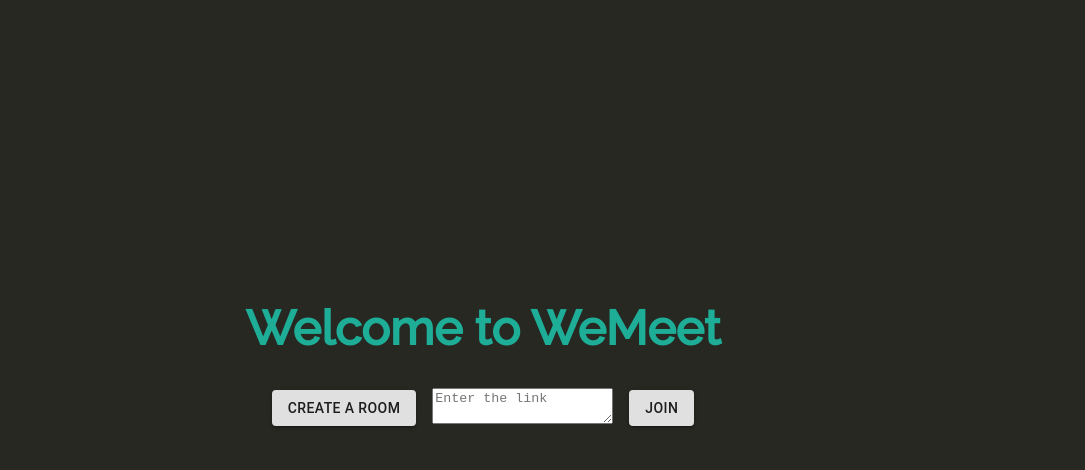
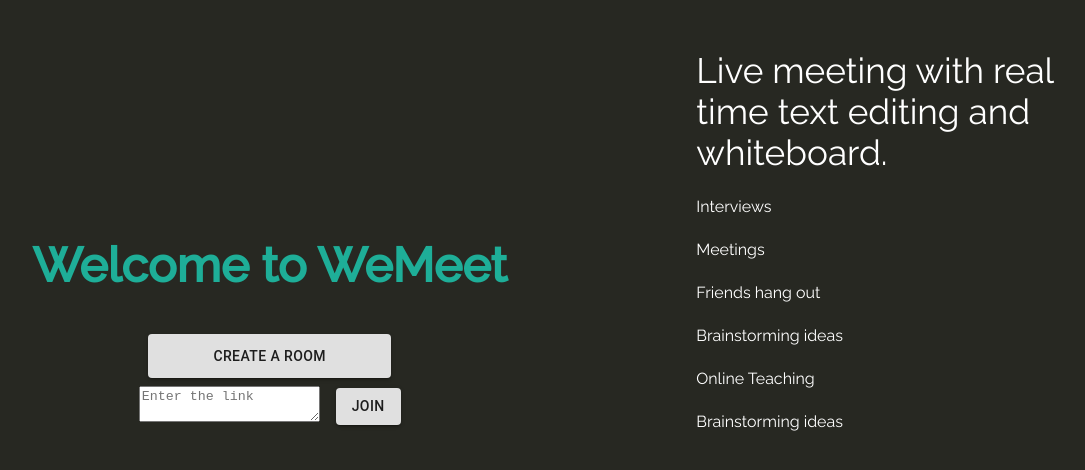
Before and after one commit to Sayak-0512/WeConnect, a React (Create React App) app in the folder client/: page / in a window 1280 px wide. Shown: the top 470 px of the page, without its empty margins (157-1242 px from the left). Built offline with nearby package versions, Linux system fonts and the light colour scheme; the HTML template or start-up script is replaced by a standard one; a web font is replaced by a local one.

Commit message:
Homepage

```diff
--- a/client/src/components/AllApps.js
+++ b/client/src/components/AllApps.js
@@ -87,11 +87,7 @@
                       <TextEditor />
                     </Grid>
                   </Grid>
-                  {/*
-                  #3498db
-                  #ddba00
-                  #ADEFD1FF
-                  */}
+
               </Grid>
               <div className="bottomToolbar">
                 <Grid container alignItems="center">
--- a/client/src/components/Container.js
+++ b/client/src/components/Container.js
@@ -22,7 +22,8 @@
     const [color,setColor] = useState("#000000")
     const [brushsize,setBrushsize] = useState(5)
     const [lastColor,setLastColor] = useState('white')
-    const [lastSize,setLastSize] = useState(10);
+    const [lastSize,setLastSize] = useState(30);
+    const [clearScreenTrue, setclearScreenTrue] = useState(false)
     console.log(color,brushsize,"CB");
     const [age, setAge] = React.useState('');
   const handleChange = (event) => {
@@ -43,17 +44,23 @@
                     <option>30</option>
                 </select>
             </div> */}
-            <Grid container direction="row" spacing={2} justify="center" alignItems="center">
+            <Grid container direction="row" spacing={5} justify="center" alignItems="center">
                 <Grid item>
                     <input type="color" value={color} onChange={(e)=>setColor(e.target.value)}/>
                 </Grid>
+                {/* <Grid item style={{fontWeight:500}}>
+                    BRUSH SIZE:
+                </Grid> */}
+
+                <Grid item container xs={4} alignItems="center" justify="right">
                     <Grid item>
-                    Brush size:
+                    <div style={{fontWeight:500}}>BRUSH SIZE:</div>
                     </Grid>
+                    <Grid item>
 
-                <Grid item >
                         <FormControl variant="outlined" className={classes.margin} >
                         {/* <InputLabel id="demo-customized-select-label"></InputLabel> */}
+
                         <Select
                         style={{height:"30px"}}
                         labelId="demo-customized-select-label"
@@ -70,20 +77,10 @@
                         <MenuItem value={30}>30</MenuItem>
                         </Select>
                     </FormControl>
-                        {/* <FormControl className={classes.margin}>
-                            <InputLabel htmlFor="demo-customized-select-label"></InputLabel>
-                            <NativeSelect
-                            id="demo-customized-select-label"
-                            value={brushsize}
-                            onChange={(e)=>{setBrushsize(e.target.value)}}
-                            // input={<BootstrapInput />}
-                            >
-                            <option>5</option>
-                            <option>10</option>
-                            <option>20</option>
-                            <option>30</option>
-                            </NativeSelect>
-                        </FormControl> */}
+
+                    </Grid>
+
+
                 </Grid>
 
                 <Grid item >
@@ -108,10 +105,18 @@
                         <img src={eraser} alt="" style={{height:"18px",widht:"18px"}} />
                     </Button>
                 </Grid>
+                <Grid item>
+                    <Button
+                    variant="contained"
+
+                    onClick={()=>setclearScreenTrue(true)}>
+                        Clear Screen
+                    </Button>
+                </Grid>
             </Grid>
 
             <div className="board-container">
-                <WhiteBoard color={color} size={brushsize} />
+                <WhiteBoard color={color} size={brushsize} clearScreenTrue={clearScreenTrue} setclearScreenTrue={setclearScreenTrue}/>
             </div>
         </div>
     )
--- a/client/src/components/HomeComponent.js
+++ b/client/src/components/HomeComponent.js
@@ -19,20 +19,54 @@
     }
   return (
     <div className="background">
+      <Grid container direction="row">
+        <Grid item container xs={8} justify="center" alignItems="center" >
+          <Grid item style={{marginTop:"200px"}}>
             <h1 className="heading">Welcome to WeMeet</h1>
-
-      <Grid container justify="center" spacing={2} alignItems="center">
-      <Grid item>
-             <Button variant="contained" onClick={handleCreate} >CREATE A ROOM</Button>
           </Grid>
+          <Grid container justify="center" alignItems="center" spacing={1} direction="column">
+            <Grid item >
+                  <Button variant="contained" onClick={handleCreate} style={{padding:"10px 65px"}}>CREATE A ROOM</Button>
+              </Grid>
+              <Grid container item direction="row" spacing={2} justify="center" alignItems="center">
                 <Grid item>
                     <textarea rows="2.5"  value={input} onChange={(e)=> setInput(e.target.value)} placeholder="Enter the link"></textarea>
                 </Grid>
                 <Grid item>
                     <Button variant="contained" onClick={handleJoin} >JOIN</Button>
                 </Grid>
+              </Grid>
+          </Grid>
+        </Grid>
+        <Grid item container xs={4} direction="column" justify="center"  spacing={3}>
+          <Grid item style={{fontSize:"220%",marginTop:"50px"}}>
+          Live meeting with real
+          time text editing and whiteboard.
+          </Grid>
+          <Grid item>
+          Interviews
+          </Grid>
+          <Grid item>
+          Meetings
+          </Grid>
+          <Grid item>
+          Friends hang out
+          </Grid>
+          <Grid item>
+          Brainstorming ideas
+          </Grid>
+          <Grid item>
+          Online Teaching
+          </Grid>
+          <Grid item>
+          Brainstorming ideas
+          </Grid>
+        </Grid>
 
       </Grid>
+
+
+
     </div>
   );
 }
--- a/client/src/components/Homecomponent.css
+++ b/client/src/components/Homecomponent.css
@@ -4,10 +4,10 @@
     background-color: #272822;
   }
 
-  .background {
+  /* .background {
     margin-top: 300px;
     text-align: center;
-  }
+  } */
   .heading {
     /* font-family: 'Cedarville Cursive', cursive; */
     font-size: 300%;
--- a/client/src/components/WhiteBoard.js
+++ b/client/src/components/WhiteBoard.js
@@ -187,14 +187,24 @@
     //console.log(size,color,"sc");
     setLineColor(props.color);
     setLineSize(props.size);
-    console.log(props.size,props.color,"sadasdasd");
+    console.log(props,"propsd");
      ctx.lineWidth = lineSize;
     //ctx.lineWidth = props.size;
     ctx.lineJoin = 'round';
     ctx.lineCap = 'round';
     //ctx.strokeStyle = props.color;
      ctx.strokeStyle = lineColor;
-  }, [props.size,props.color,lineSize,lineColor])
+
+     //mew
+     if(props.clearScreenTrue){
+       console.log('crear');
+      ctx.fillStyle='white'
+      ctx.fillRect(0,0,canvas.width,canvas.height);
+      props.setclearScreenTrue(false);
+     }
+
+     //
+  }, [props.size,props.color,lineSize,lineColor,props.clearScreenTrue])
 
 
   return (
--- a/client/src/components/container.css
+++ b/client/src/components/container.css
@@ -2,6 +2,7 @@
     width: 100%;
     height: 100%;
     background-color:#a4b0be;
+    padding-bottom:100px;
 }
 
 .color-picker-container{
```
Also changed, not shown: client/src/styles.css (+11 -1 lines), 1 other file (tests, documents, lock files or other folders). Lines whose indentation alone changed are shown as unchanged.
